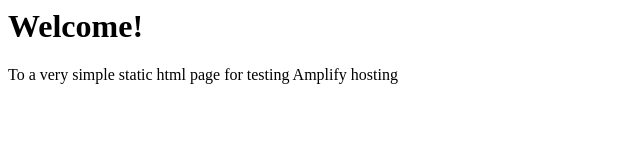
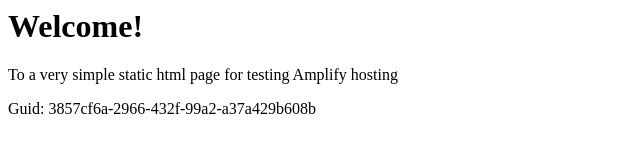
Before and after one commit to aws-aemilia-sfo/Github-PR-Commit-Integration-Test-DoNotTouch-GitHubAutoBuildCanaryTest-v1-preprod-us-west-1, a website: page src/index.html in a window 1280 px wide. Shown: the whole page, without its empty margins (0-640 px from the left). Drawn offline with Linux system fonts and the light colour scheme.

Commit message:
commit from integ tests

```diff
--- a/src/index.html
+++ b/src/index.html
@@ -1,3 +1,5 @@
+
+
 <html lang="en">
 
 <head>
@@ -10,6 +12,6 @@
 <body>
     <h1>Welcome!</h1>
     <p>To a very simple static html page for testing Amplify hosting</p>
-</body>
+    <p>Guid: 3857cf6a-2966-432f-99a2-a37a429b608b</p></body>
 
 </html>
```
